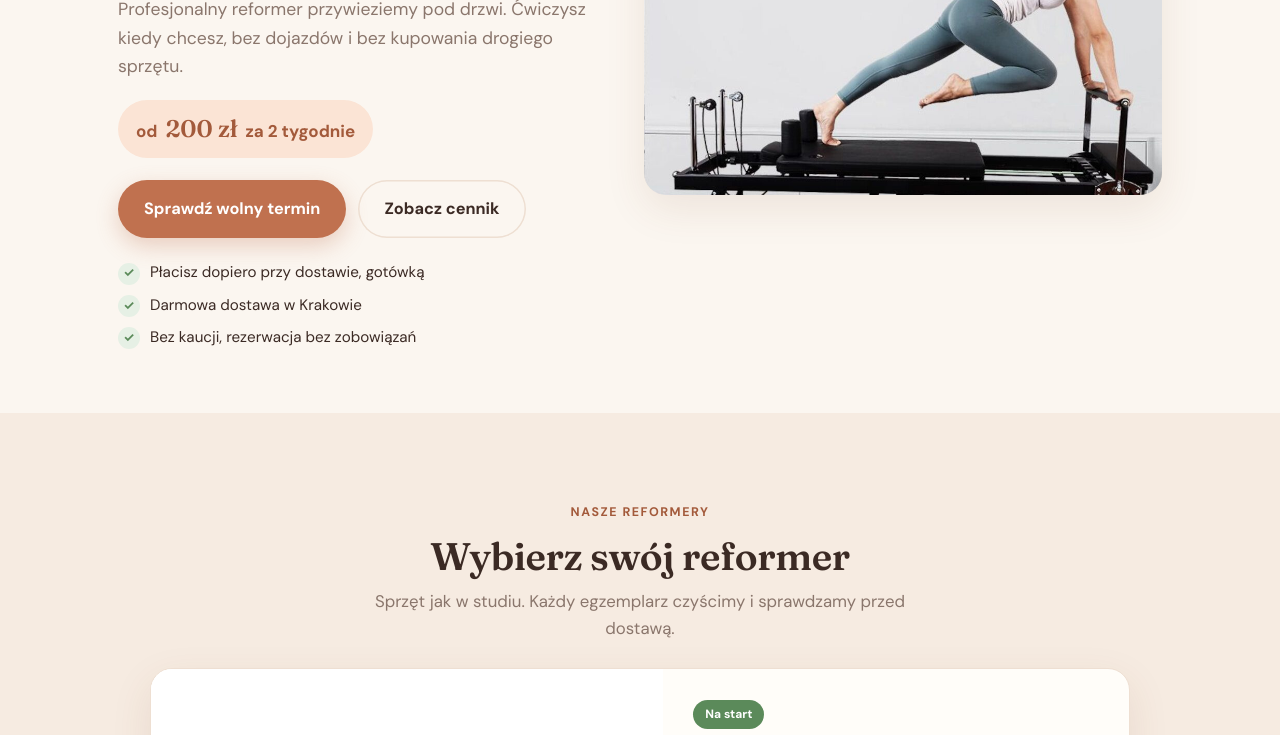
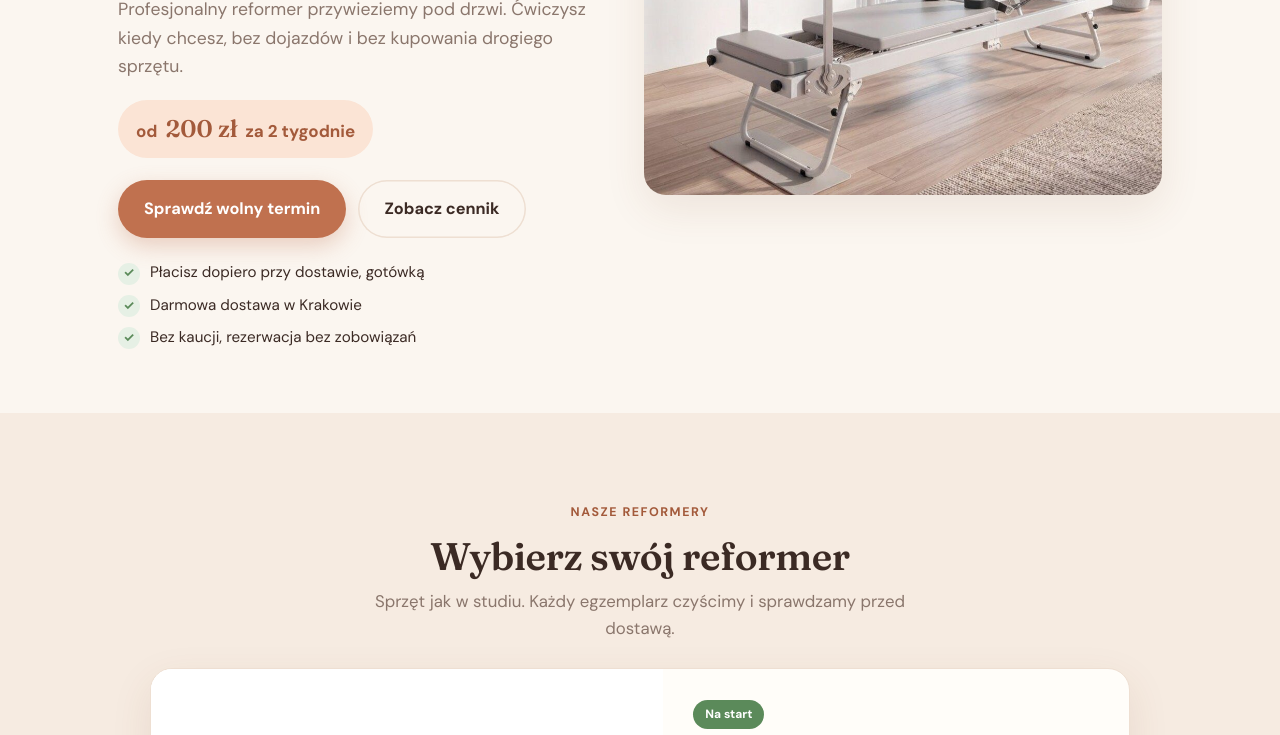
Before and after one commit to morochmail-creator/pilatesWdomuKrk, a plain HTML site: page index.html in a window 1280 px wide. Shown: the part 365-1100 px from the top of the page. Drawn offline with nearby package versions, Linux system fonts and the light colour scheme.

Commit message:
Hero: zdjęcie białego reformera w salonie
Co-Authored-By: Claude Opus 5.5 <noreply@anthropic.com>
Claude-Session: https://claude.ai/code/session_01LPTEKRniELDoKaqYY6xTf3

```diff
--- a/index.html
+++ b/index.html
@@ -222,7 +222,7 @@ footer{padding:30px 0 20px;color:var(--muted);font-size:.88rem;text-align:center
 <main>
 <!-- 1. HERO -->
 <div class="wrap hero">
- <div class="photo"><img src="foto-hero.jpg" alt="Kobieta ćwiczy pilates na reformerze Classic" width="1000" height="562" fetchpriority="high"></div>
+ <div class="photo"><img src="classic-4.jpg" alt="Biały reformer do pilatesu w jasnym salonie" width="1000" height="566" fetchpriority="high"></div>
  <div class="txt">
   <span class="eyebrow">Wynajem reformerów · Kraków</span>
   <h1>Pilates na reformerze, <em>w Twoim salonie</em></h1>
```
Also changed, not shown: foto-hero.jpg (deleted).
